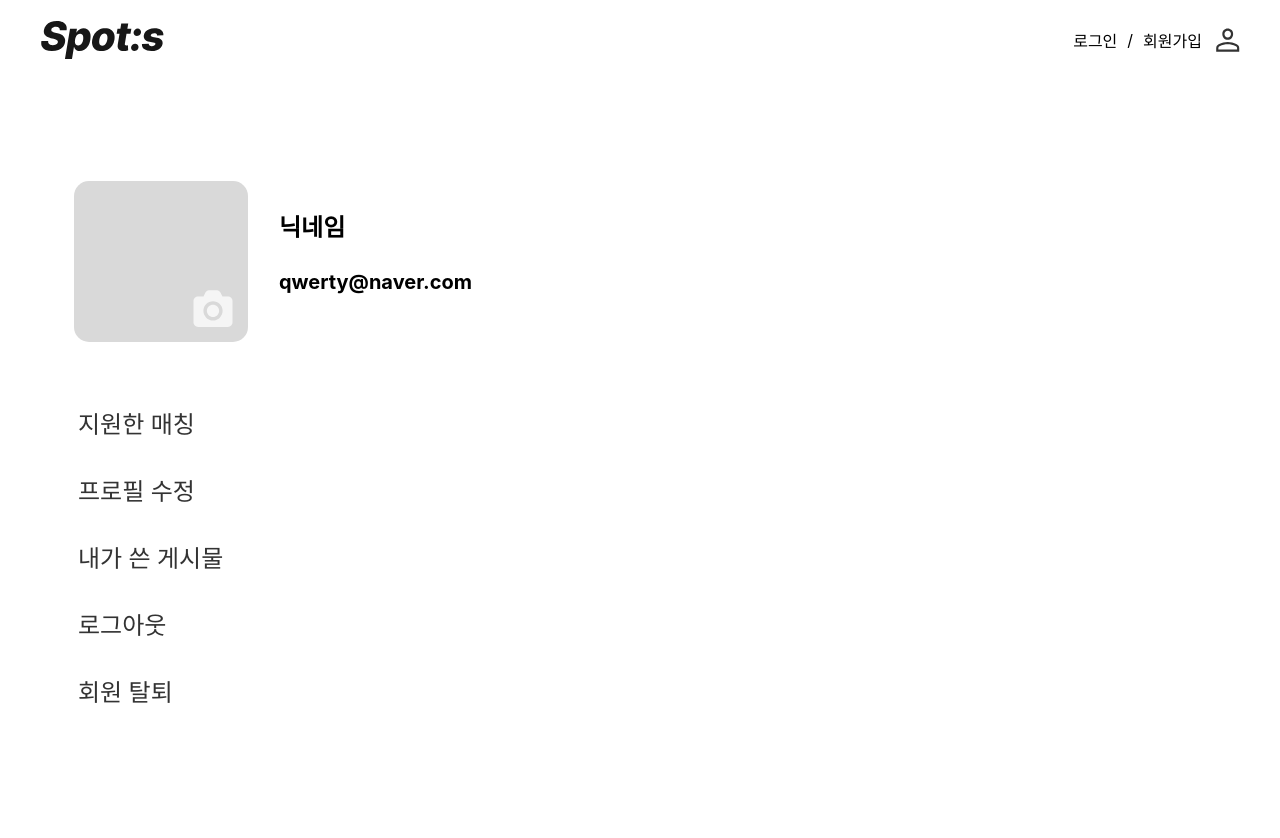
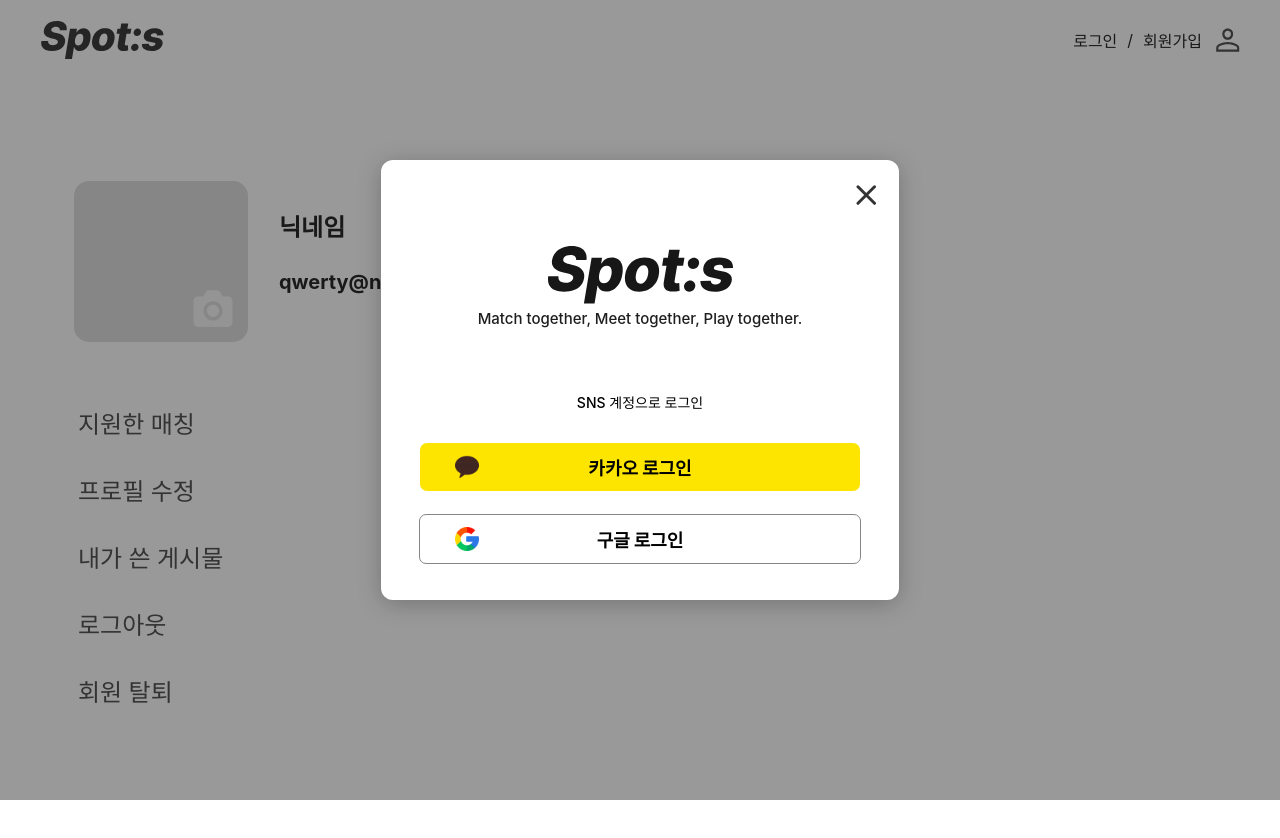
Before and after one commit to KMU-WINK/spots-client, a React (Vite) app: page /mypage in a window 1280 px wide. Both pictures are taken after a click on the element "로그인". Shown: the top 838 px of the page. After the commit the page ends 800 px from the top, so only its background shows below. Built offline with nearby package versions, Linux system fonts and the light colour scheme.

Commit message:
[SPT-08] feat. 로그인 Modal 창 구현
- 각 페이지 Header의 '로그인' 버튼 클릭시, Modal 창이 열리도록 구현
- Modal 창 뒤로 scroll 되지 않도록 구현
- Modal 관련 styled-component 개선(Modal 배경 추가, cursor 속성 추가 등)

```diff
--- a/src/components/Header/index.jsx
+++ b/src/components/Header/index.jsx
@@ -1,15 +1,23 @@
-import React from 'react';
+import React, { useState } from 'react';
 import * as styled from './styles';
+import LoginModal from '../LoginModal';
 
 const Header = () => {
+  const [showLogin, setShowLogin] = useState(false);
+  const onSetShowLogin = active => {
+    console.log('클릭');
+    setShowLogin(active);
+  };
+
   return (
     <styled.Container>
       <styled.Logo />
       <styled.RegistBox>
-        <styled.Login>로그인</styled.Login>/
-        <styled.SignUp>회원가입</styled.SignUp>
+        <styled.Login onClick={() => onSetShowLogin(true)}>로그인</styled.Login>
+        /<styled.SignUp>회원가입</styled.SignUp>
         <styled.Loginimg />
       </styled.RegistBox>
+      {showLogin && <LoginModal onSetShowLogin={onSetShowLogin} />}
     </styled.Container>
   );
 };
--- a/src/components/LoginModal/index.jsx
+++ b/src/components/LoginModal/index.jsx
@@ -1,11 +1,25 @@
-import React from 'react';
+import React, { useEffect } from 'react';
 import * as styled from './styles';
 
-const LoginModal = () => {
+const LoginModal = ({ onSetShowLogin }) => {
+  useEffect(() => {
+    document.body.style.cssText = `
+      position: fixed;
+      top: -${window.scrollY}px;
+      overflow-y: scroll;
+      width: 100%;`;
+    return () => {
+      const scrollY = document.body.style.top;
+      document.body.style.cssText = '';
+      window.scrollTo(0, parseInt(scrollY || '0', 10) * -1);
+    };
+  }, []);
+
   return (
+    <styled.ModalBg>
       <styled.ModalBox>
         <styled.TopBar>
-        <styled.CloseBtn />
+          <styled.CloseBtn onClick={() => onSetShowLogin(false)} />
         </styled.TopBar>
         <styled.Logo />
         <styled.Slogan>
@@ -23,6 +37,7 @@
           <styled.Box />
         </styled.LoginBox>
       </styled.ModalBox>
+    </styled.ModalBg>
   );
 };
 
--- a/src/components/LoginModal/styles.jsx
+++ b/src/components/LoginModal/styles.jsx
@@ -3,6 +3,19 @@
 import kakao from '../../imgs/kakaotalk.svg';
 import google from '../../imgs/google.svg';
 import close from '../../imgs/close.svg';
+
+export const ModalBg = styled.div`
+  display: flex;
+  position: fixed;
+  top: 0;
+  left: 0;
+  z-index: 10;
+  align-itmes: center;
+  justify-content: center;
+  width: 100vw;
+  height: 100vh;
+  background-color: #3333337f;
+`;
 
 export const LoginBox = styled.div`
   display: flex;
@@ -12,6 +25,7 @@
   border: ${props => props.border};
   border-radius: 7px;
   width: 440px;
+  cursor: pointer;
 `;
 
 export const TopBar = styled.div`
@@ -21,12 +35,15 @@
 export const CloseBtn = styled.img.attrs({
   src: close,
 })`
-padding: 24.8px 23.5px 41.7px 0px;
+  padding: 24.8px 23.5px 41.7px 0px;
   cursor: pointer;
   float: right;
 `;
 
 export const ModalBox = styled.div`
+  position: absolute;
+  background: white;
+  z-index: 100;
   width: 518px;
   height: 440px;
   box-shadow: 0px 4px 24px -1px rgba(0, 0, 0, 0.25);
@@ -37,6 +54,7 @@
   ${LoginBox}:not(:last-of-type) {
     margin-bottom: 23px;
   }
+  top: 20%;
 `;
 
 export const Slogan = styled.div`
@@ -49,7 +67,6 @@
 export const LoginText = styled.div`
   font-size: 18px;
   font-weight: 800;
-  cursor: pointer;
 `;
 
 export const Explain = styled.div`
--- a/src/pages/MyPage/index.jsx
+++ b/src/pages/MyPage/index.jsx
@@ -67,7 +67,7 @@
             {currMenu === '2' ? <div>프로필 수정</div> : null}
             {currMenu === '3' ? <div>내가 쓴 게시물</div> : null}
             {currMenu === '4' ? <div>로그아웃</div> : null}
-            {currMenu === '5' ? <LoginModal /> : null}
+            {currMenu === '5' ? <div>회원 탈퇴</div> : null}
           </styled.MenuContents>
         </styled.MenuBox>
       </styled.MyPageContainer>
```
Lines whose indentation alone changed are shown as unchanged.
